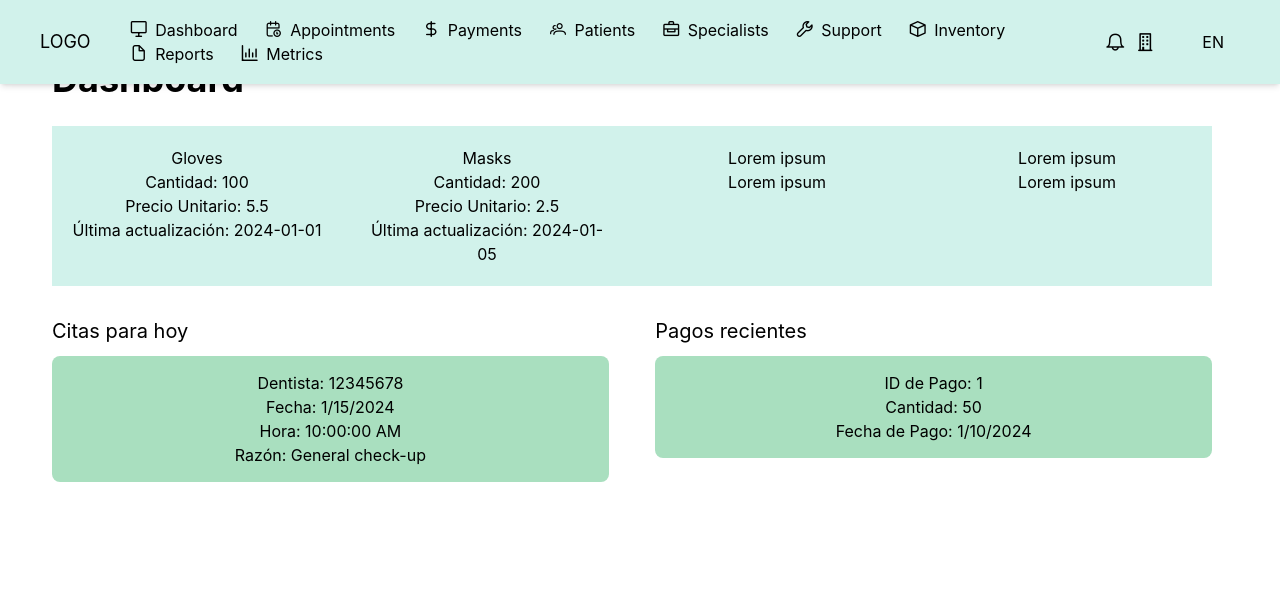
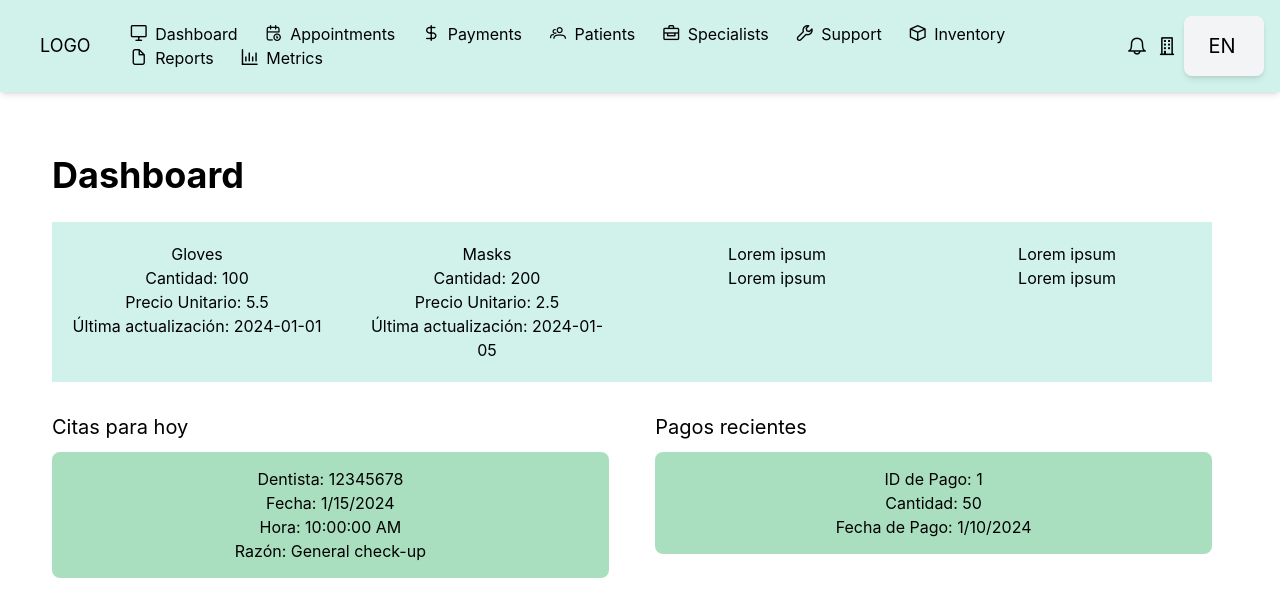
Before and after one commit to TF-AplicacionesWeb/Dentify, a Vue app: page /home/dashboard in a window 1280 px wide. Shown: the top 616 px of the page. Built offline with nearby package versions, Linux system fonts and the light colour scheme; data requests are answered from the project's data file.

Commit message:
fix styles components

```diff
--- a/server/db.json
+++ b/server/db.json
@@ -9,7 +9,7 @@
       "phone": "1234567890",
       "register_date": "2024-01-01",
       "company": "Example Corp",
-      "password": "admin123"
+      "password": "oli123456"
     },
     {
       "id": 6299,
@@ -111,18 +111,6 @@
       "birth_date": "1970-08-15",
       "appointment_id": 1,
       "user_id": 1
-    },
-    {
-      "dni": 33333,
-      "clinical_record_id": 98,
-      "first_name": "Christian",
-      "last_name": "Cueva",
-      "email": "edinson-elpapi@example.com",
-      "age": 32,
-      "medical_history": "None",
-      "birth_date": "1988-08-15",
-      "appointment_id": 1,
-      "user_id": 1
     }
   ],
   "clinical_records": [
--- a/src/Dentify/components/Home/Dashboard/pages/dashboard.page.vue
+++ b/src/Dentify/components/Home/Dashboard/pages/dashboard.page.vue
@@ -47,7 +47,7 @@ export default {
 </script>
 
 <template>
-  <div class="dashboard-container">
+  <div class="dashboard-container mt-24">
     <h1 class="dashboard-title">Dashboard</h1>
     <!-- Lista de inventario -->
     <div class="cards-bar">
--- a/src/Dentify/components/Home/Reservation/pages/reservation.page.vue
+++ b/src/Dentify/components/Home/Reservation/pages/reservation.page.vue
@@ -11,7 +11,7 @@ export default {
 
 <template>
 
-  <h1 class="support">{{ $t('Reservation.Tittle') }}</h1>
+  <h1 class="support mt-24">{{ $t('Reservation.Tittle') }}</h1>
   <div class="content-wrapper">
     <div class="support-form-container">
       <div class="form-card">
--- a/src/locales/en.json
+++ b/src/locales/en.json
@@ -56,6 +56,7 @@
     "reserveLabel": "Reserve appointment"
   },
   "Profile": {
+    "Profile": "Profile",
     "DentalCenter": "Dental Center",
     "EditProfile": "Edit profile",
     "gInformation": "General information",
@@ -72,8 +73,7 @@
     "ccPassword": "Confirm new password",
     "ecPassword": "enter your current password",
     "enPassword": "enter your new password",
-    "rnPassword": "repeat your new password",
-    "cPassword": "Change password"
+    "rnPassword": "repeat your new password"
   },
   "Patients": {
     "Personal_doc": "Personal doc",
--- a/src/locales/es.json
+++ b/src/locales/es.json
@@ -56,6 +56,7 @@
     "reserveLabel": "Reservar cita"
   },
   "Profile": {
+    "Profile": "Perfil",
     "DentalCenter": "Centro Dental",
     "EditProfile": "Editar perfil",
     "gInformation": "Información general",
@@ -72,8 +73,8 @@
     "ccPassword": "Confirma contraseña nueva",
     "ecPassword": "ingresa tu actual contraseña",
     "enPassword": "ingresa tu nueva contraseña",
-    "rnPassword": "repite tu nueva contraseña",
-    "cPassword": "Cambiar contraseña"
+    "rnPassword": "repite tu nueva contraseña"
+
   },
   "Patients": {
     "Personal_doc": "Ficha Personal",
--- a/src/public/changelang.component.vue
+++ b/src/public/changelang.component.vue
@@ -15,7 +15,17 @@ export default {
 </script>
 
 <template>
-    <pv-togglebutton v-model="isEnglish" onLabel="EN" offLabel="ES" @change="toggleLanguage" class="px-10"/>
+  <div class="flex items-center justify-center p-4 bg-gray-100 rounded-lg shadow-md w-20">
+    <pv-togglebutton
+        v-model="isEnglish"
+        onLabel="EN"
+        offLabel="ES"
+        @change="toggleLanguage"
+        class="text-xl"
+    />
+    <span class="ml-1 text-gray-700 font-semibold">
+    </span>
+  </div>
 </template>
 
 <style scoped>
```
